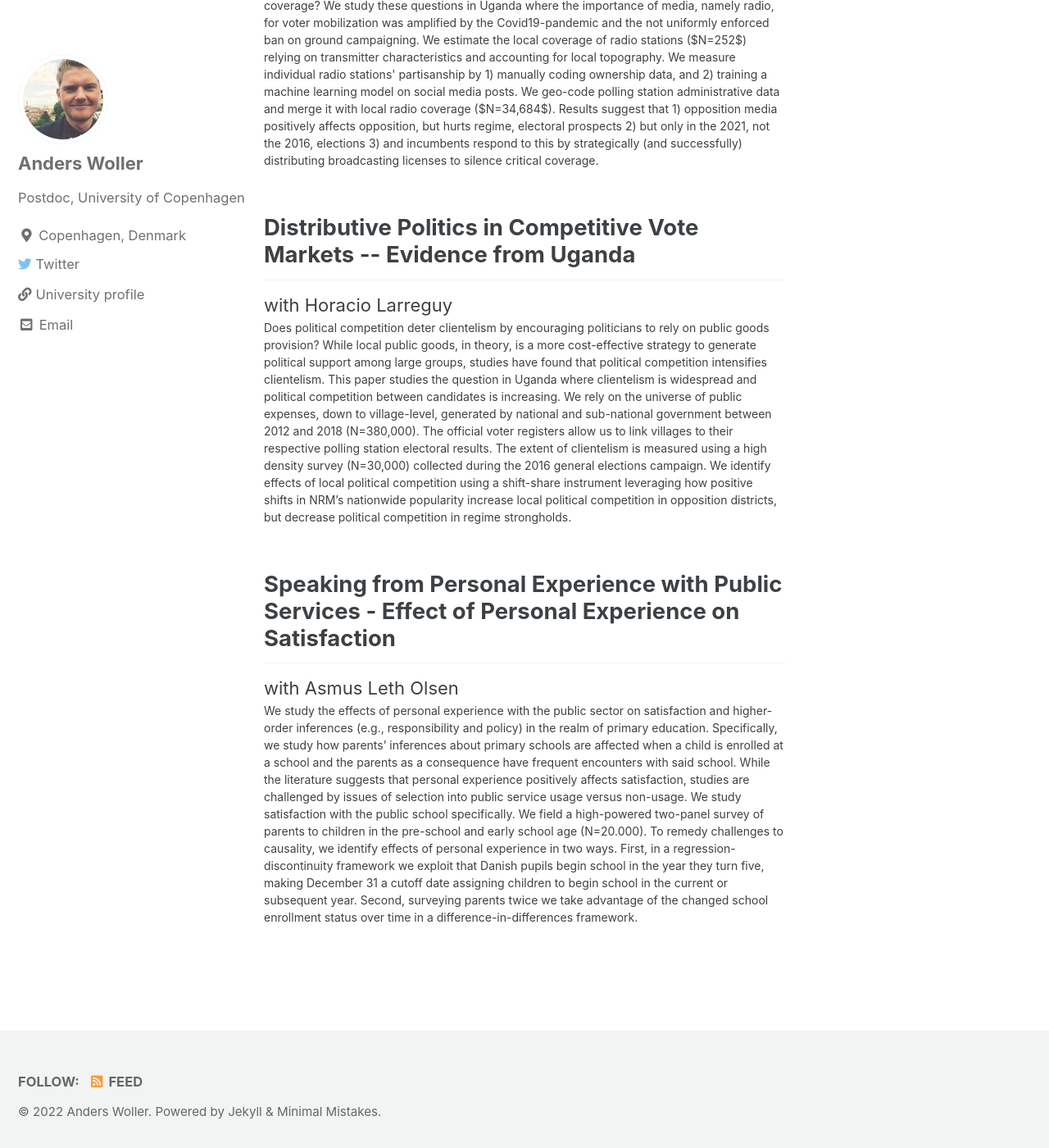
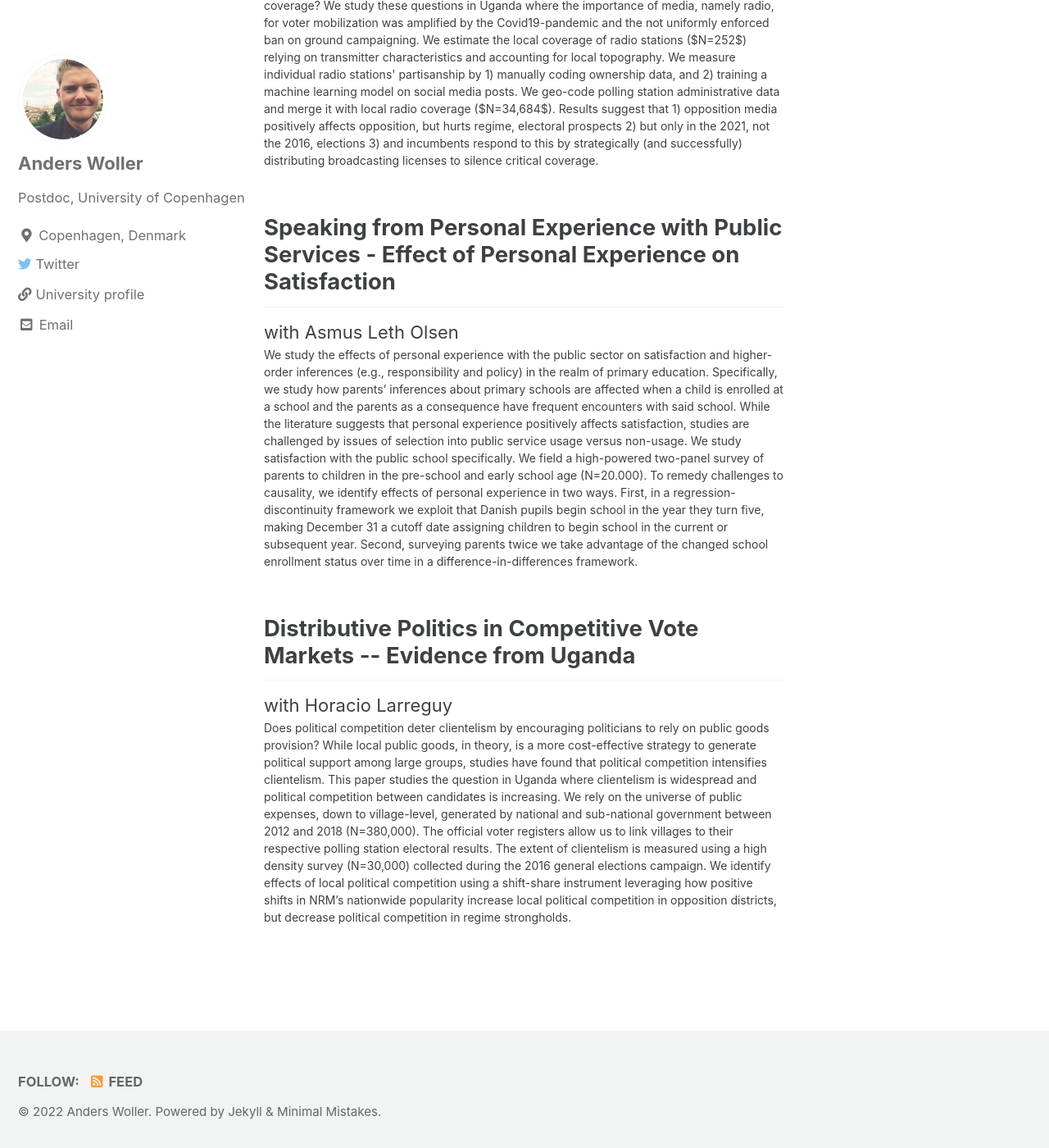
Before and after one commit to AndersWoller/AndersWoller.github.io, a Jekyll site: the page built from _pages/research.md, in a window 1280 px wide and 1400 px high, scrolled down 2139 px. Shown: the whole window at 82% size. Built offline with Jekyll 4.4.1, drawn with Linux system fonts in a browser that asks for light colours; cached includes are drawn as plain includes.

Commit message:
Update research.md

```diff
--- a/_pages/research.md
+++ b/_pages/research.md
@@ -31,13 +31,12 @@ permalink: /Research/
 
 <p style="font-size:14px"> One way authoritarian regimes win elections is by controlling the media. How does partisan media influence electoral support? And how effectively can autocratic regimes control coverage? We study these questions in Uganda where the importance of media, namely radio, for voter mobilization was amplified by the Covid19-pandemic and the not uniformly enforced ban on ground campaigning. We estimate the local coverage of radio stations ($N=252$) relying on transmitter characteristics and accounting for local topography. We measure individual radio stations' partisanship by 1) manually coding ownership data, and 2) training a machine learning model on social media posts. We geo-code polling station administrative data and merge it with local radio coverage ($N=34,684$). Results suggest that 1) opposition media positively affects opposition, but hurts regime, electoral prospects 2) but only in the 2021, not the 2016, elections 3) and incumbents respond to this by strategically (and successfully) distributing broadcasting licenses to silence critical coverage. </p>
 
+<h2> Speaking from Personal Experience with Public Services - Effect of Personal Experience on Satisfaction  </h2>
+with Asmus Leth Olsen
+
+<p style="font-size:14px"> We study the effects of personal experience with the public sector on satisfaction and higher-order inferences (e.g., responsibility and policy) in the realm of primary education. Specifically, we study how parents’ inferences about primary schools are affected when a child is enrolled at a school and the parents as a consequence have frequent encounters with said school. While the literature suggests that personal experience positively affects satisfaction, studies are challenged by issues of selection into public service usage versus non-usage. We study satisfaction with the public school specifically. We field a high-powered two-panel survey of parents to children in the pre-school and early school age (N=20.000). To remedy challenges to causality, we identify effects of personal experience in two ways. First, in a regression-discontinuity framework we exploit that Danish pupils begin school in the year they turn five, making December 31 a cutoff date assigning children to begin school in the current or subsequent year. Second, surveying parents twice we take advantage of the changed school enrollment status over time in a difference-in-differences framework. </p>
+
 <h2> Distributive Politics in Competitive Vote Markets -- Evidence from Uganda </h2>
 with Horacio Larreguy
 
 <p style="font-size:14px"> Does political competition deter clientelism by encouraging politicians to rely on public goods provision? While local public goods, in theory, is a more cost-effective strategy to generate political support among large groups, studies have found that political competition intensifies clientelism. This paper studies the question in Uganda where clientelism is widespread and political competition between candidates is increasing. We rely on the universe of public expenses, down to village-level, generated by national and sub-national government between 2012 and 2018 (N=380,000). The official voter registers allow us to link villages to their respective polling station electoral results. The extent of clientelism is measured using a high density survey (N=30,000) collected during the 2016 general elections campaign. We identify effects of local political competition using a shift-share instrument leveraging how positive shifts in NRM’s nationwide popularity increase local political competition in opposition districts, but decrease political competition in regime strongholds. </p>
-
-
-<h2> Speaking from Personal Experience with Public Services - Effect of Personal Experience on Satisfaction  </h2>
-with Asmus Leth Olsen
-
-<p style="font-size:14px"> We study the effects of personal experience with the public sector on satisfaction and higher-order inferences (e.g., responsibility and policy) in the realm of primary education. Specifically, we study how parents’ inferences about primary schools are affected when a child is enrolled at a school and the parents as a consequence have frequent encounters with said school. While the literature suggests that personal experience positively affects satisfaction, studies are challenged by issues of selection into public service usage versus non-usage. We study satisfaction with the public school specifically. We field a high-powered two-panel survey of parents to children in the pre-school and early school age (N=20.000). To remedy challenges to causality, we identify effects of personal experience in two ways. First, in a regression-discontinuity framework we exploit that Danish pupils begin school in the year they turn five, making December 31 a cutoff date assigning children to begin school in the current or subsequent year. Second, surveying parents twice we take advantage of the changed school enrollment status over time in a difference-in-differences framework. </p>
```
